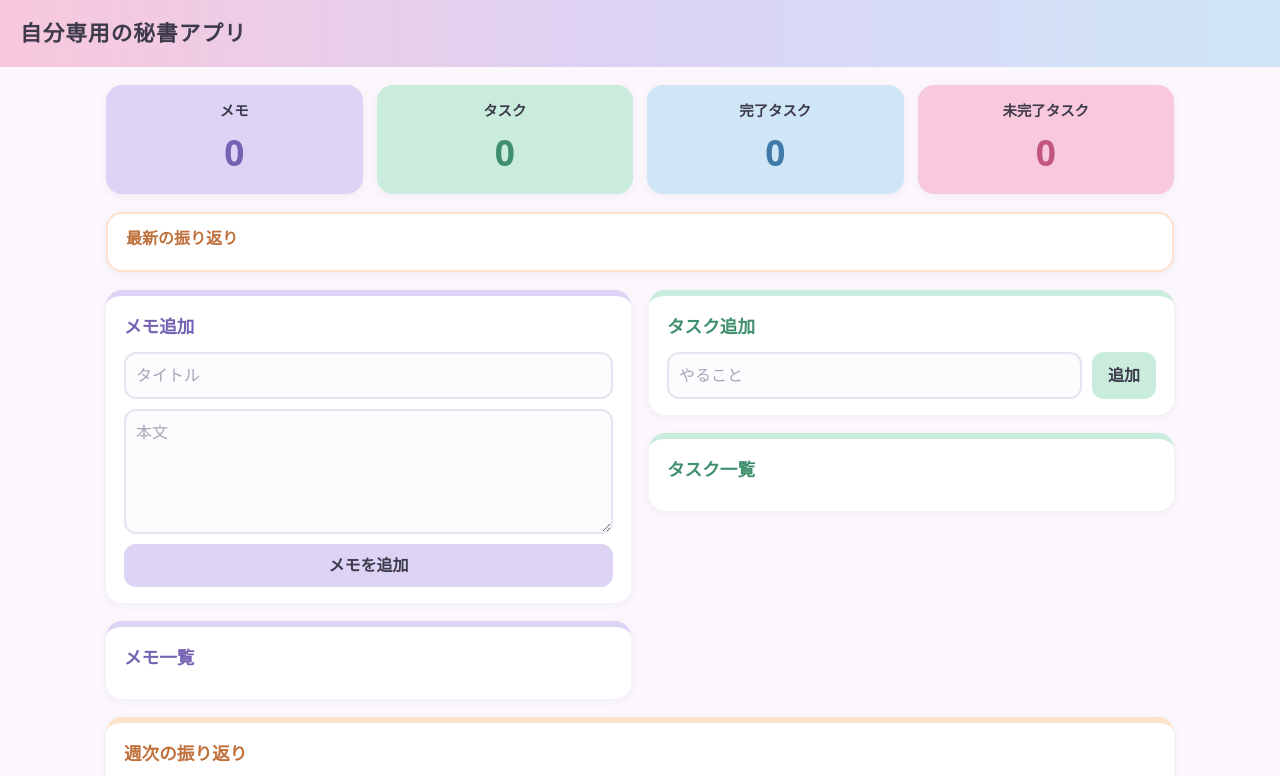
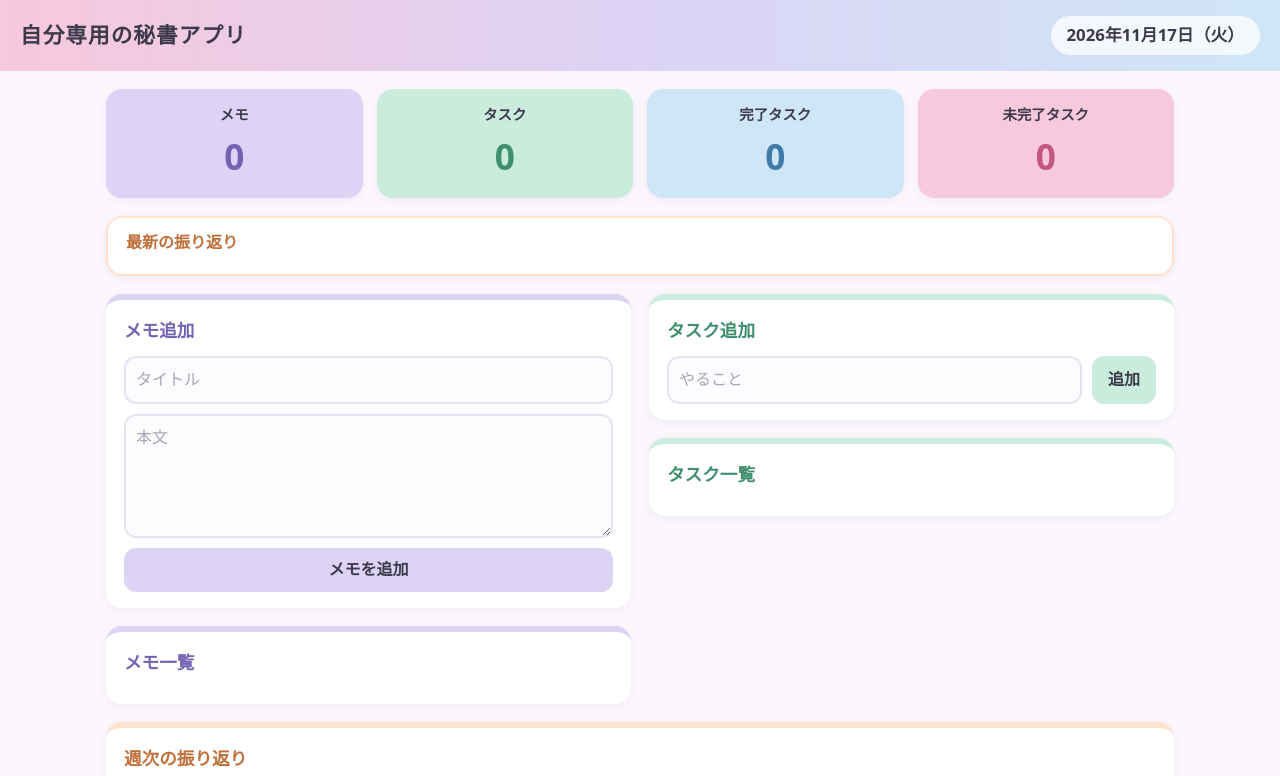
Before and after one commit to erico125125-hub/secretary-app, a website: page public/index.html in a window 1280 px wide. Shown: the top 776 px of the page. Drawn offline with Linux system fonts and the light colour scheme; no server answers.

Commit message:
画面上部に今日の日付を表示
ヘッダー右側に「2026年11月17日（火）」の形式で表示。土曜は青、日曜はピンク。
日付が変わると自動で更新する。

Co-Authored-By: Claude Opus 5.5 <noreply@anthropic.com>
Claude-Session: https://claude.ai/code/session_01MGpTGtc2Y7Yd6Jz8dRUGyx

```diff
--- a/public/app.js
+++ b/public/app.js
@@ -211,4 +211,16 @@ $('reviewForm').addEventListener('submit', (e) => {
   run(() => api('POST', '/api/reviews', { date, comment }));
 });
 
+// ---- 今日の日付（画面上部に表示。日付が変わったら自動で更新） ----
+function renderToday() {
+  const d = new Date();
+  const dow = d.getDay();
+  const box = $('today');
+  box.replaceChildren(`${d.getFullYear()}年${d.getMonth() + 1}月${d.getDate()}日`);
+  const day = el('span', dow === 0 ? 'dow-sun' : dow === 6 ? 'dow-sat' : '', `（${WEEKDAYS[dow]}）`);
+  box.append(day);
+}
+renderToday();
+setInterval(renderToday, 60 * 1000);
+
 reload().then(() => updateReviewForm(true)).catch((e) => alert('データの読み込みに失敗しました: ' + e.message));
--- a/public/index.html
+++ b/public/index.html
@@ -9,6 +9,7 @@
 <body>
   <header>
     <h1>自分専用の秘書アプリ</h1>
+    <div id="today" class="today"></div>
   </header>
 
   <main>
--- a/public/style.css
+++ b/public/style.css
@@ -29,6 +29,24 @@ header {
   color: var(--text);
   padding: 16px 20px;
 }
+header {
+  display: flex;
+  flex-wrap: wrap;
+  align-items: center;
+  justify-content: space-between;
+  gap: 8px 16px;
+}
+.today {
+  background: rgba(255, 255, 255, .75);
+  border-radius: 999px;
+  padding: 6px 16px;
+  font-weight: bold;
+  font-size: 1.05rem;
+  color: var(--text);
+  white-space: nowrap;
+}
+.today .dow-sat { color: var(--sky-deep); }
+.today .dow-sun { color: var(--pink-deep); }
 header h1 { margin: 0; font-size: 1.35rem; letter-spacing: .05em; }
 main { max-width: 1100px; margin: 0 auto; padding: 18px 16px; }
 
```
